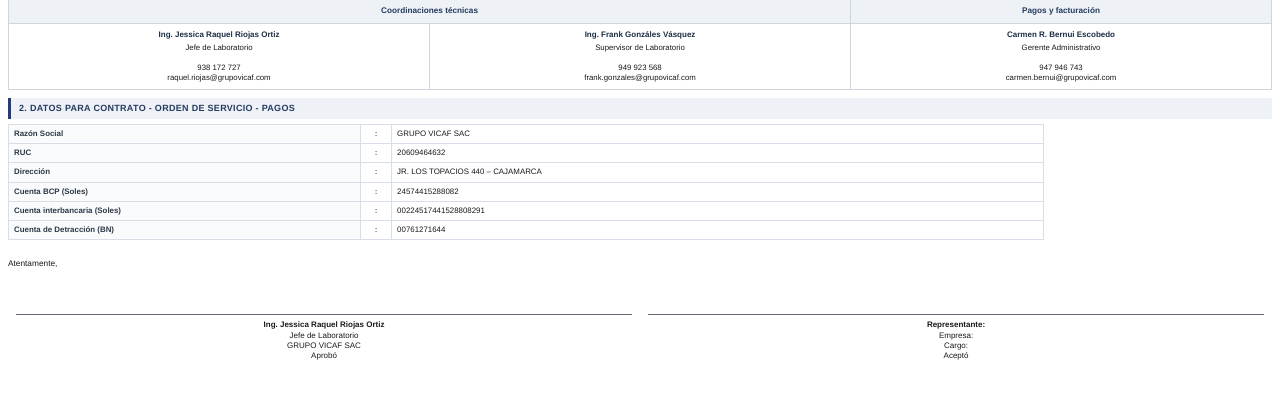
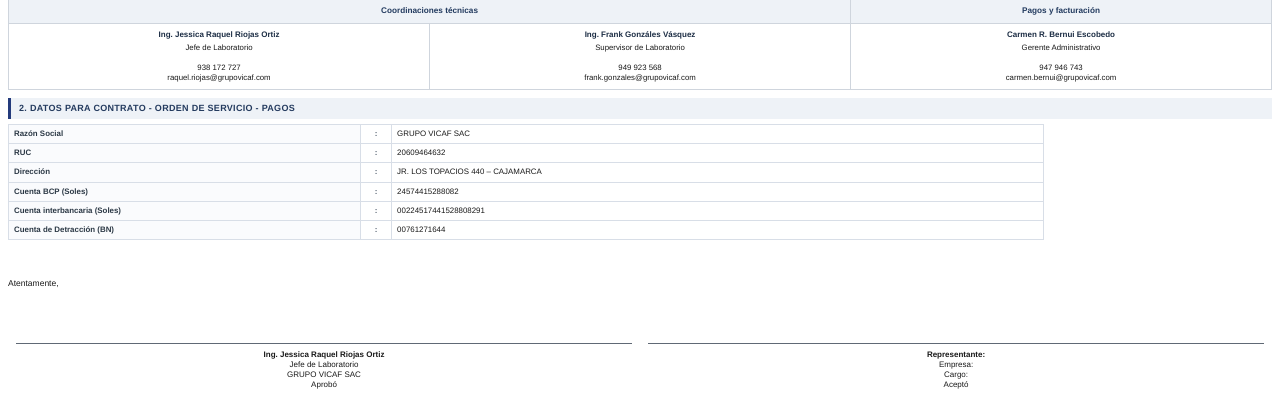
Before and after one commit to jucanuro/grupovicaf, a Django app: template servicios/templates/servicios/cotizacion_pdf.html in a window 1280 px wide. Shown: the part 380-800 px from the top of the page. Run offline with Django 4.2, Linux system fonts and the light colour scheme; the template is opened without the code that fills it, so the values that code supplies are empty.

Commit message:
Cambios de cotiación

```diff
--- a/servicios/templates/servicios/cotizacion_pdf.html
+++ b/servicios/templates/servicios/cotizacion_pdf.html
@@ -47,6 +47,11 @@
         .text-right { text-align: right; }
         .font-bold { font-weight: bold; }
         .nowrap { white-space: nowrap; }
+
+        /* Contenedor principal que mantiene junta toda la sección 4 y su cierre */
+        .avoid-page-break {
+            page-break-inside: avoid !important;
+        }
 
         #header_content table,
         #header_content td,
@@ -338,7 +343,6 @@
             margin-top: 5px;
             width: 82%;
             border: 1px solid #d8dee7;
-            page-break-inside: avoid;
         }
 
         .bank-table td {
@@ -363,14 +367,31 @@
             color: #556170;
         }
 
-        .signature-wrap {
-            margin-top: 18px;
-            page-break-inside: avoid;
+        /* Tabla espaciadora indestructible para xhtml2pdf */
+        .force-giant-spacer-table {
+            width: 100%;
+            border: none !important;
+        }
+
+        .force-giant-spacer-table td {
+            border: none !important;
+            background: transparent !important;
+            height: 38px; /* ESTO DETERMINA EL ANCHO DEL MARGEN AMPLIO */
+            line-height: 38px;
+            font-size: 1px;
+            padding: 0 !important;
+        }
+
+        /* Bloque definitivo blindado e inseparable para Atentamente y Firmas */
+        .atentamente-bloque-fijo {
+            page-break-inside: avoid !important;
+            display: block;
         }
 
         .signature-table {
             width: 100%;
             table-layout: fixed;
+            margin-top: 4px;
         }
 
         .signature-table td {
@@ -383,8 +404,8 @@
 
         .signature-line {
             border-top: 1px solid #606975;
-            margin-top: 38px;
-            margin-bottom: 5px;
+            margin-top: 45px; /* Espacio para firmar */
+            margin-bottom: 6px;
         }
 
         .signature-img-dynamic {
@@ -462,6 +483,7 @@
         </tr>
     </table>
 
+    <div class="avoid-page-break">
         <div class="intro-text">
             Estimado cliente, mediante la presente remitimos nuestra oferta económica por el servicio solicitado:
         </div>
@@ -563,6 +585,7 @@
                 {% endif %}
             </tfoot>
         </table>
+    </div>
 
     {% for seccion in secciones_condiciones_pdf %}
         {% if seccion.codigo == 'notas' %}
@@ -616,11 +639,13 @@
         </tr>
     </table>
 
+    <div class="avoid-page-break">
         <div class="section-band">
             {{ secciones_condiciones_pdf|length|add:"2" }}. Datos para contrato - orden de servicio - pagos
         </div>
 
         <table class="bank-table">
+            <tbody>
                 <tr>
                     <td class="bank-label">Razón Social</td>
                     <td class="bank-sep">:</td>
@@ -651,10 +676,17 @@
                     <td class="bank-sep">:</td>
                     <td>00761271644</td>
                 </tr>
+            </tbody>
         </table>
 
-    <div class="signature-wrap">
-        <div style="margin-bottom: 8px;">Atentamente,</div>
+        <table class="force-giant-spacer-table">
+            <tr>
+                <td></td>
+            </tr>
+        </table>
+
+        <div class="atentamente-bloque-fijo">
+            <div style="font-size: 8.5px; color: #1a1a1a; font-weight: normal; padding-bottom: 5px;">Atentamente,</div>
 
             <table class="signature-table">
                 <tr>
@@ -678,6 +710,7 @@
                 </tr>
             </table>
         </div>
+    </div>
 
 </body>
 </html>
```
Lines whose indentation alone changed are shown as unchanged.
